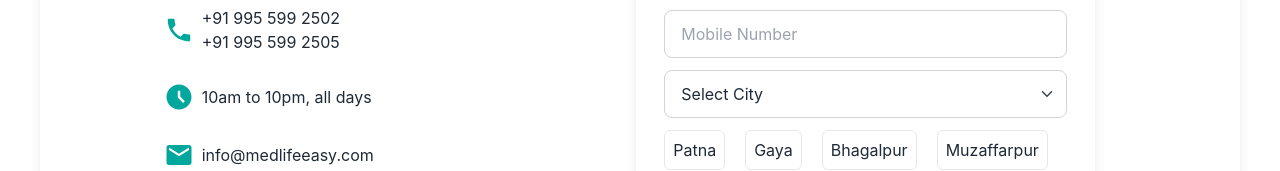
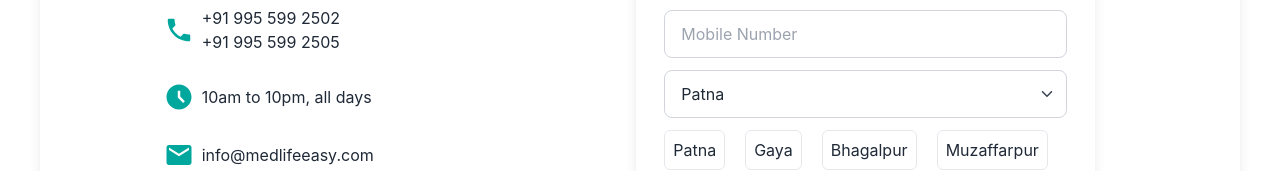
Before and after one commit to aakashk1905/medlifeFrontend, a React (Create React App) app: page /contactUs in a window 1280 px wide. Shown: the part 338-509 px from the top of the page. Built offline with nearby package versions, Linux system fonts and the light colour scheme.

Commit message:
city functionality added

```diff
--- a/src/App.js
+++ b/src/App.js
@@ -32,11 +32,13 @@
 import 'swiper/css';
 import 'swiper/css/navigation';
 import "./App.css"
+import FormProvider from "./Components/Provider/FormProvider";
 const queryClient = new QueryClient();
 function App() {
   return (
     <Router>
       <HelmetProvider>
+      <FormProvider>
       <QueryClientProvider client={queryClient}>
 
       <Routes>
@@ -76,6 +78,7 @@
 
       </Routes>
       </QueryClientProvider>
+      </FormProvider>
       </HelmetProvider>
 
     </Router>
--- a/src/Components/CityDropdown.js
+++ b/src/Components/CityDropdown.js
@@ -11,7 +11,7 @@
   "Bihar Sharif",
 ];
 
-const CityDropdown = ({ onCityChange, type, cityName }) => {
+const CityDropdown = ({ onCityChange, type, setCityName }) => {
   const [selectedCity, setSelectedCity] = useState("");
 
   return (
@@ -27,6 +27,7 @@
                   onClick={() => {
                     setSelectedCity(city);
                     onCityChange(city);
+                    setCityName(city);
                   }}
                 >
                   {city}
--- a/src/Components/DoctorsPage/DoctorsHeader.jsx
+++ b/src/Components/DoctorsPage/DoctorsHeader.jsx
@@ -1,6 +1,7 @@
 import React from "react";
 import Form from "../Form";
 import { Link } from "react-router-dom";
+
 
 const DoctorsHeader = () => {
   return (
--- a/src/Components/Form.js
+++ b/src/Components/Form.js
@@ -1,25 +1,60 @@
-import React, { useEffect, useState } from "react";
+import React, { useContext, useState } from "react";
 import CityDropdown from "./CityDropdown.js";
 import "./styles/Form.css";
 import { IoIosArrowDown } from "react-icons/io";
 import useAxiosBaseUrl from "../hooks/useBaseUrl.jsx";
 import { Toaster, toast } from "sonner";
+import { formContext } from "./Provider/FormProvider.jsx";
 
-const Form = ({ header, cityName }) => {
+const Form = ({ header }) => {
   const [patientName, setPatientName] = useState("");
   const [mobileNumber, setMobileNumber] = useState("");
-  const [selectedCity, setSelectedCity] = useState(localStorage.getItem("selectedCity") || "");
+  const [selectedCity, setSelectedCity] = useState();
   const [selectedDisease, setSelectedDisease] = useState("");
+  const {cityName, setCityName} = useContext(formContext);
 
   const cities = [
-    "Select City",
     "Patna",
     "Gaya",
     "Bhagalpur",
     "Muzaffarpur",
     "Purnia",
     "Darbhanga",
-    "Bihar Sharif",
+    "Arrah",
+    "Begusarai",
+    "Katihar",
+    "Munger",
+    "Chhapra",
+    "Danapur",
+    "Bettiah",
+    "Saharsa",
+    "Sasaram",
+    "Hajipur",
+    "Dehri",
+    "Siwan",
+    "Motihari",
+    "Nawada",
+    "Bagaha",
+    "Buxar",
+    "Kishanganj",
+    "Sitamarhi",
+    "Jamalpur",
+    "Jehanabad",
+    "Aurangabad",
+    "Lakhisarai",
+    "Sheikhpura",
+    "Madhubani",
+    "Samastipur",
+    "Buxar",
+    "Supaul",
+    "Bhabua",
+    "Barh",
+    "Mokama",
+    "Forbesganj",
+    "Araria",
+    "Sherghati",
+    "Raxaul",
+    "Nokha",
   ];
 
 
@@ -154,23 +189,6 @@
       });
   };
 
-  // const handleLocalStorageChange = () => {
-  //   setSelectedCity(localStorage.getItem("selectedCity") || "")
-  //   console.log("object");
-  // }
-
-  useEffect(() => {
-    const handleLocalStorageChange = () => {
-      setSelectedCity(localStorage.getItem("selectedCity") || "")
-      console.log("object");
-    }
-    window.addEventListener("storage", handleLocalStorageChange)
-  }, [])
-
-  useEffect(() => {
-      console.log(selectedCity);
-  }, [selectedCity])
-
   return (
       <div style={{maxWidth:"500px"}} className="w-full xl:w-11/12 shadow-lg rounded-3xl mb-3 ">
       <form
@@ -183,7 +201,7 @@
           id="patientName"
           value={patientName}
           name="patientName"
-          placeholder="Patient Name "
+          placeholder="Patient Name"
           className="bg-white border border-gray-300 px-4 focus:outline-none focus:border-teal-700 transition duration-300 ease-in-out w-full h-12 rounded-lg"
           onChange={(e) => setPatientName(e.target.value)}
         />
@@ -196,11 +214,11 @@
           className="bg-white border border-gray-300 px-4 focus:outline-none focus:border-teal-700 transition duration-300 ease-in-out w-full h-12 rounded-lg"
           onChange={(e) => setMobileNumber(e.target.value)}
         />
-
+        {/* <p className="text-gray-700">{cityName}</p> */}
         <div className="relative inline-block text-left w-full">
           <select
-            value={selectedCity}
-            onChange={(e) => setSelectedCity(e.target.value)}
+            value={cityName}
+            onChange={(e) => setCityName(e.target.value)}
             className="block appearance-none bg-white border border-gray-300 px-4 pr-8 focus:outline-none focus:border-teal-700 transition duration-300 ease-in-out cursor-pointer w-full h-12 rounded-lg"
           >
             {cities.map((city) => (
@@ -214,7 +232,7 @@
           </div>
         </div>
 
-        <CityDropdown onCityChange={setSelectedCity} type="city" />
+        <CityDropdown onCityChange={setSelectedCity} setCityName={setCityName} type="city" />
 
         <div className="relative inline-block text-left w-full">
           <select
--- /dev/null
+++ b/src/Components/Provider/FormProvider.jsx
@@ -0,0 +1,23 @@
+import React, { createContext, useEffect, useState } from 'react';
+export   const formContext = createContext(null);
+
+const FormProvider = ({children}) => {
+  const [cityName, setCityName] = useState(localStorage.getItem("selectedCity" || ""));
+  const cityValue = {
+    cityName, setCityName
+  }
+  useEffect(()=> {
+    localStorage.setItem("selectedCity", cityName)
+  },[cityName]);
+
+//   useEffect(() => {
+//    const selectedCity = localStorage.getItem("selectedCity");
+//    setCityName(selectedCity)
+//    console.log(selectedCity);
+//   },[cityName])
+    return (
+       <formContext.Provider value={cityValue}>{children}</formContext.Provider>
+    );
+};
+
+export default FormProvider;
--- a/src/Components/Sidebar/SelectCitySidebar.jsx
+++ b/src/Components/Sidebar/SelectCitySidebar.jsx
@@ -1,8 +1,9 @@
-import React, { useEffect, useState } from "react";
+import React, { useContext, useEffect, useState } from "react";
 import { FaLocationDot } from "react-icons/fa6";
 import { RxCross2 } from "react-icons/rx";
 import Form from "../Form";
 import { FaAngleDown } from "react-icons/fa6";
+import { formContext } from "../Provider/FormProvider";
 
 const SelectCitySidebar = () => {
   const biharCities = [
@@ -54,6 +55,8 @@
   const [filteredCities, setFilteredCities] = useState(biharCities);
   const [selectedCity, setSelectedCity] = useState("");
 
+  const { cityName, setCityName } = useContext(formContext);
+
   useEffect(() => {
     const storedCity = localStorage.getItem("selectedCity");
     if (storedCity) {
@@ -82,12 +85,11 @@
 
   const handleCityClick = (city) => {
     setSearchInput(city);
-    setSelectedCity(city);
+    setCityName(city);
     setFilteredCities(filteredCities);
-
+    console.log(cityName);
     localStorage.setItem("selectedCity", city);
   };
-
 
   return (
     <div className="drawer drawer-end">
@@ -98,7 +100,7 @@
           <div className="flex items-center gap-2">
             <div className="flex items-center gap-2">
               <FaLocationDot className="text-white"></FaLocationDot>
-              <p className="text-white">{selectedCity}</p>
+              <p className="text-white">{cityName}</p>
             </div>
           </div>
         </label>
@@ -187,25 +189,36 @@
           </div>
 
           <div className="sticky top-0 z-30">
-          <h1 className="text-xl font-semibold text-teal-500 px-4 mt-2 mb-3 flex items-center gap-2">Select your City <FaAngleDown></FaAngleDown></h1>
+            <h1 className="text-xl font-semibold text-teal-500 px-4 mt-2 mb-3 flex items-center gap-2">
+              Select your City <FaAngleDown></FaAngleDown>
+            </h1>
 
             {/* Content here */}
             <div className="px-4 pb-5">
-    <input value={searchInput}
-onChange={(e) => handleInputChange(e.target.value)} placeholder="Find Your City" type="text" className="bg-gray-50 p-3 rounded-lg w-full outline-none focus:border-teal-400 transition duration-300 border hover:border-teal-600" />
+              <input
+                value={searchInput}
+                onChange={(e) => handleInputChange(e.target.value)}
+                placeholder="Find Your City"
+                type="text"
+                className="bg-gray-50 p-3 rounded-lg w-full outline-none focus:border-teal-400 transition duration-300 border hover:border-teal-600"
+              />
             </div>
           </div>
 
           <div className="px-4">
-           {
-            filteredCities.map((city, index) =>
-              <p onClick={() => handleCityClick(city)} key={index} className="text-gray-500 font-semibold border-b border-gray-300 pb-1 mb-2 cursor-pointer">{city}</p>
-              )
-           }
+            {filteredCities.map((city, index) => (
+              <p
+                onClick={() => handleCityClick(city)}
+                key={index}
+                className="text-gray-500 font-semibold border-b border-gray-300 pb-1 mb-2 cursor-pointer"
+              >
+                {city}
+              </p>
+            ))}
           </div>
 
           <div className="hidden">
-           <Form cityName={selectedCity}></Form>
+            {selectedCity && <Form cityName={cityName} />}
           </div>
 
           <div className="p-4"></div>
```
Lines whose indentation alone changed are shown as unchanged.
